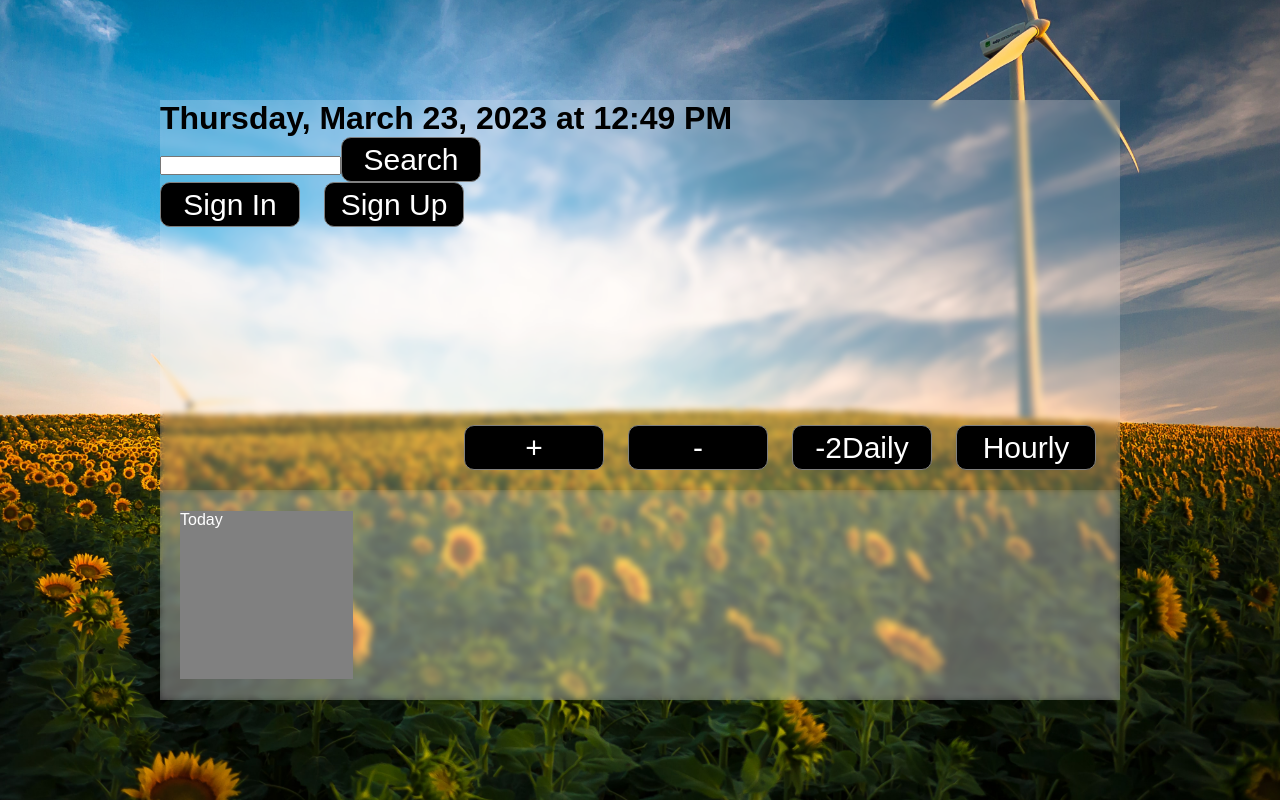
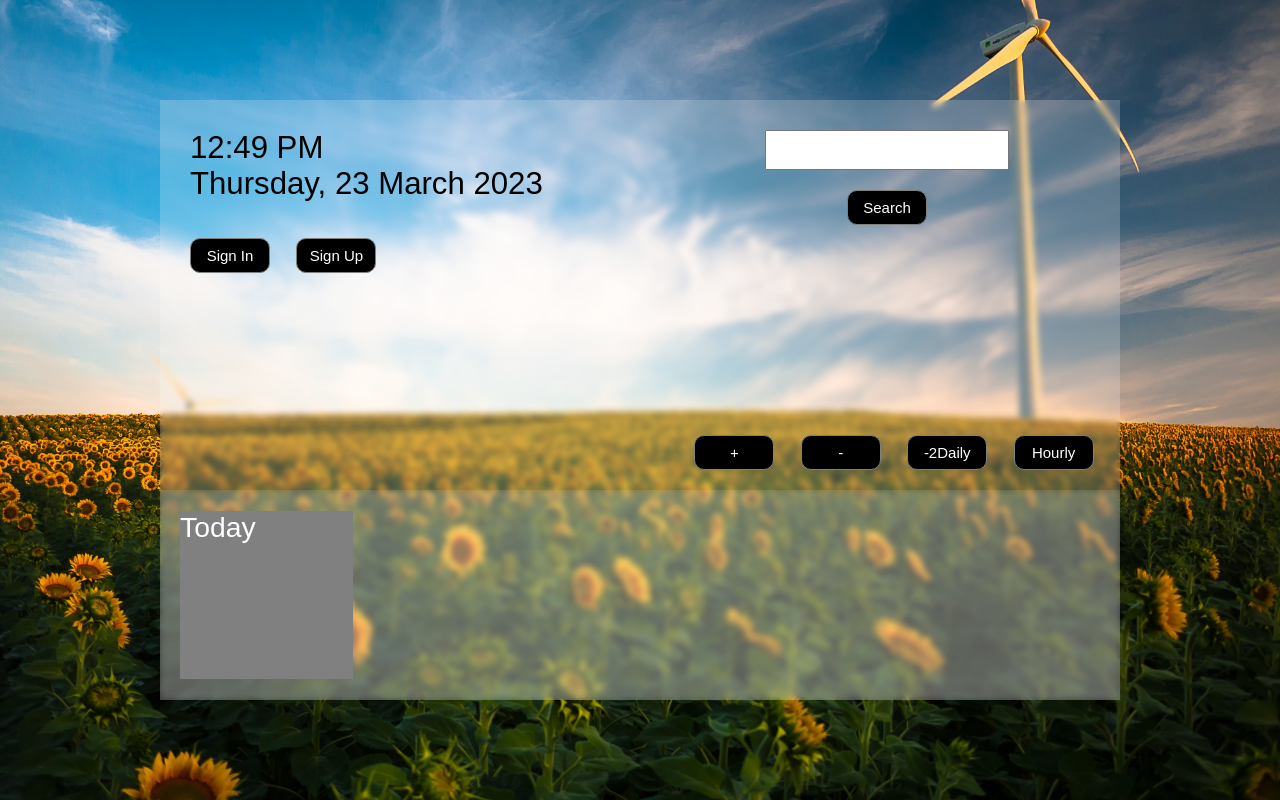
Before and after one commit to Reqrute/weather-app, a React (Create React App) app: page / in a window 1280 px wide. Built offline with nearby package versions, Linux system fonts and the light colour scheme; no server answers.

Commit message:
feat: add some cosmetic styles

```diff
--- a/src/App/App.js
+++ b/src/App/App.js
@@ -1,20 +1,12 @@
 import React from 'react'
-import { ThemeProvider } from 'styled-components'
 import { ErrorBoundary } from 'react-error-boundary'
 import { Error, ErrorHandler } from '../components/Common/Error/Error'
 import { Container } from '../components/Container/index.jsx'
 
-import {
-  dayTheme
-} from '../theme.js'
-
 export const App = () => {
   return (
     <ErrorBoundary FallbackComponent={Error} onError={ErrorHandler}>
-        <ThemeProvider
-          theme={dayTheme}>
           <Container/>
-        </ThemeProvider>
     </ErrorBoundary>
   )
 }
--- a/src/components/Calendar/index.jsx
+++ b/src/components/Calendar/index.jsx
@@ -1,10 +1,11 @@
 // import React, { useEffect, useState } from 'react'
 import React from 'react'
 import { Button } from '../../constants/style/styled'
+import { CalendarBox } from './styled'
 
 export const Calendar = () => {
   return (
-    <div>
+    <CalendarBox>
      <div>
       <Button>
         Sign In
@@ -14,6 +15,6 @@ export const Calendar = () => {
       </Button>
       </div>
       <div></div>
-    </div>
+    </CalendarBox>
   )
 }
--- /dev/null
+++ b/src/components/Calendar/styled.js
@@ -0,0 +1,7 @@
+import styled from 'styled-components'
+
+export const CalendarBox = styled.div`
+  margin-left: 30px;
+  display: flex;
+  justify-content: space-between;
+`
--- a/src/components/Header/Search/Search.jsx
+++ b/src/components/Header/Search/Search.jsx
@@ -1,13 +1,14 @@
 import React from 'react'
 import { Button } from '../../../constants/style/styled'
+import { SearchBlock, Input } from './styled'
 
 export const Search = () => {
   return (
-    <div>
-     <input type={'text'}/>
-      <Button>
+    <SearchBlock>
+     <Input type={'text'}/>
+      <Button style={{ margin: 'auto' }}>
         Search
       </Button>
-    </div>
+    </SearchBlock>
   )
 }
--- /dev/null
+++ b/src/components/Header/Search/styled.js
@@ -0,0 +1,12 @@
+import styled from 'styled-components'
+
+export const SearchBlock = styled.div`
+  display: flex;
+  flex-direction: column;
+  justify-content:center;
+  align-items:center;
+`
+export const Input = styled.input`
+    width: 60%;
+    margin-bottom: 20px;
+`
--- a/src/components/Header/Title/index.jsx
+++ b/src/components/Header/Title/index.jsx
@@ -2,14 +2,14 @@ import React, { useEffect, useState } from 'react'
 
 export const Title = () => {
   const [date, useDate] = useState('')
-
-  const options = {
-    weekday: 'long',
-    year: 'numeric',
-    month: 'long',
-    day: 'numeric',
+  const first = {
     hour: 'numeric',
     minute: 'numeric'
+  }
+
+  const second = {
+    year: 'numeric',
+    month: 'long'
   }
 
   useEffect(() => {
@@ -18,6 +18,9 @@ export const Title = () => {
   }, [])
 
   return (
-        <h1>{date.toLocaleString('en-US', options)}</h1>
+    <div>
+        <h1>{date.toLocaleString('en-US', first)}</h1>
+        <h2>{date.toLocaleString('en-US', { weekday: 'long' })}, {date.toLocaleString('en-US', { day: 'numeric' })} {date.toLocaleString('en-US', second)}</h2>
+    </div>
   )
 }
--- a/src/components/Header/index.jsx
+++ b/src/components/Header/index.jsx
@@ -1,12 +1,13 @@
 import React from 'react'
 import { Title } from './Title'
 import { Search } from './Search/Search'
+import { Head } from './styled'
 
 export const Header = () => {
   return (
-    <div>
+    <Head>
         <Title/>
         <Search/>
-    </div>
+    </Head>
   )
 }
--- /dev/null
+++ b/src/components/Header/styled.js
@@ -0,0 +1,7 @@
+import styled from 'styled-components'
+
+export const Head = styled.div`
+  margin: 30px 30px 10px 30px;
+  display: flex;
+  justify-content: space-between;
+`
--- a/src/constants/style/styled.js
+++ b/src/constants/style/styled.js
@@ -4,9 +4,9 @@ export const Button = styled.button`
   font-weight: 100;
   color: white;
   background: black;
-  width: 140px;
-  height: 45px;
-  font-size: 30px;
+  width: 80px;
+  height: 35px;
+  font-size: 15px;
   border: 1px solid grey;
   border-radius: 10px;
   margin-right: 1.5rem;
--- a/src/globalStyles.js
+++ b/src/globalStyles.js
@@ -1,5 +1,4 @@
 import { createGlobalStyle } from 'styled-components'
-import img from './assets/image/day.jpg'
 
 import theme from './theme'
 
@@ -9,7 +8,7 @@ export default createGlobalStyle`
     padding: 0;
     box-sizing: border-box;
 
-    font-family: ${theme.font};
+    font: ${theme.font};
   }
   html, body {
     width: 100%;
@@ -21,18 +20,14 @@ export default createGlobalStyle`
       height: 100%;
     }
   }
-  body {
+  #root {
+    background-image:url( ${props => props.theme.backgroundImage});
     background-size: cover;
     background-position: center;
     background-repeat: no-repeat;
-    background-image: url('${img}');
-    background-attachment: fixed;
     -webkit-background-size: cover;
     -moz-background-size: cover;
     -o-background-size: cover;
-    background-size: cover;
-  }
-  #root {
     display: flex;
   }
   `
--- a/src/index.js
+++ b/src/index.js
@@ -3,12 +3,31 @@ import ReactDOM from 'react-dom'
 import App from './App/App'
 import { Provider } from 'react-redux'
 import GlobalStyles from './globalStyles'
+import { ThemeProvider } from 'styled-components'
 import { store } from './store/index.js'
+import {
+  dayTheme,
+  daySTheme
+} from './theme.js'
+
+const handleThemeChange = selectedTheme => {
+  switch (selectedTheme) {
+    case 'day':
+      return dayTheme
+    case 'rain':
+      return daySTheme
+    default:
+      return dayTheme
+  }
+}
 
 ReactDOM.render(
+  <ThemeProvider
+          theme={handleThemeChange(dayTheme)}>
   <Provider store = {store}>
     <App />
     <GlobalStyles />
-  </Provider>,
+  </Provider>
+</ThemeProvider>,
   document.getElementById('root')
 )
--- a/src/theme.js
+++ b/src/theme.js
@@ -1,6 +1,8 @@
 // import { css } from 'styled-components'
+import img from './assets/image/day.jpg'
+import img1 from './assets/image/day1.jpg'
 
-const font = 'sans-serif'
+const font = '1.1em "Fira Sans", sans-serif'
 
 // Color palette
 const black = '#000000'
@@ -16,11 +18,12 @@ const boxShadows = [
   'box-shadow: 0px 4px 24px -8px rgba(0,0,0,0.75)'
 ]
 
+let backgroundImage
+
 export default {
   boxShadows,
   font,
-  spaces: [0, 4, 8, 16, 32, 64, 128],
-  fontSizes: [12, 14, 16, 20, 24, 32, 40, 56, 72, 80],
+  backgroundImage,
   colors: {
     primary,
     secondary,
@@ -36,8 +39,7 @@ export default {
 export const dayTheme = {
   boxShadows,
   font,
-  spaces: [0, 4, 8, 16, 32, 64, 128],
-  fontSizes: [12, 14, 16, 20, 24, 32, 40, 56, 72, 80, 64],
+  backgroundImage: `${img}`,
   colors: {
     white,
     primary: white,
@@ -48,3 +50,18 @@ export const dayTheme = {
     black
   }
 }
+
+export const daySTheme = {
+  boxShadows,
+  font,
+  backgroundImage: `${img1}`,
+  colors: {
+    white,
+    primary: white,
+    secondary,
+    secondaryLight,
+    grey,
+    darkGrey,
+    black
+  }
+}
```
